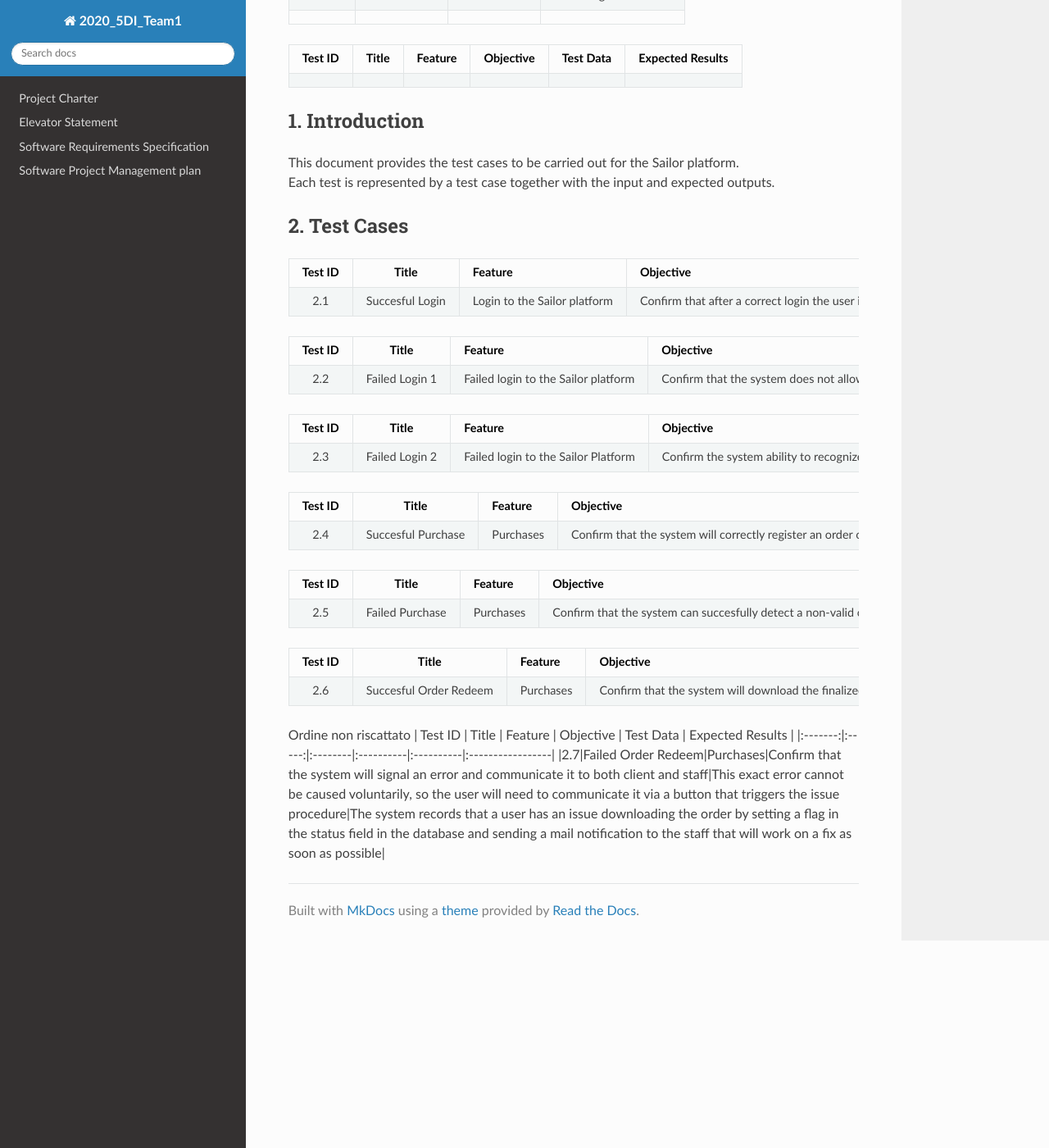
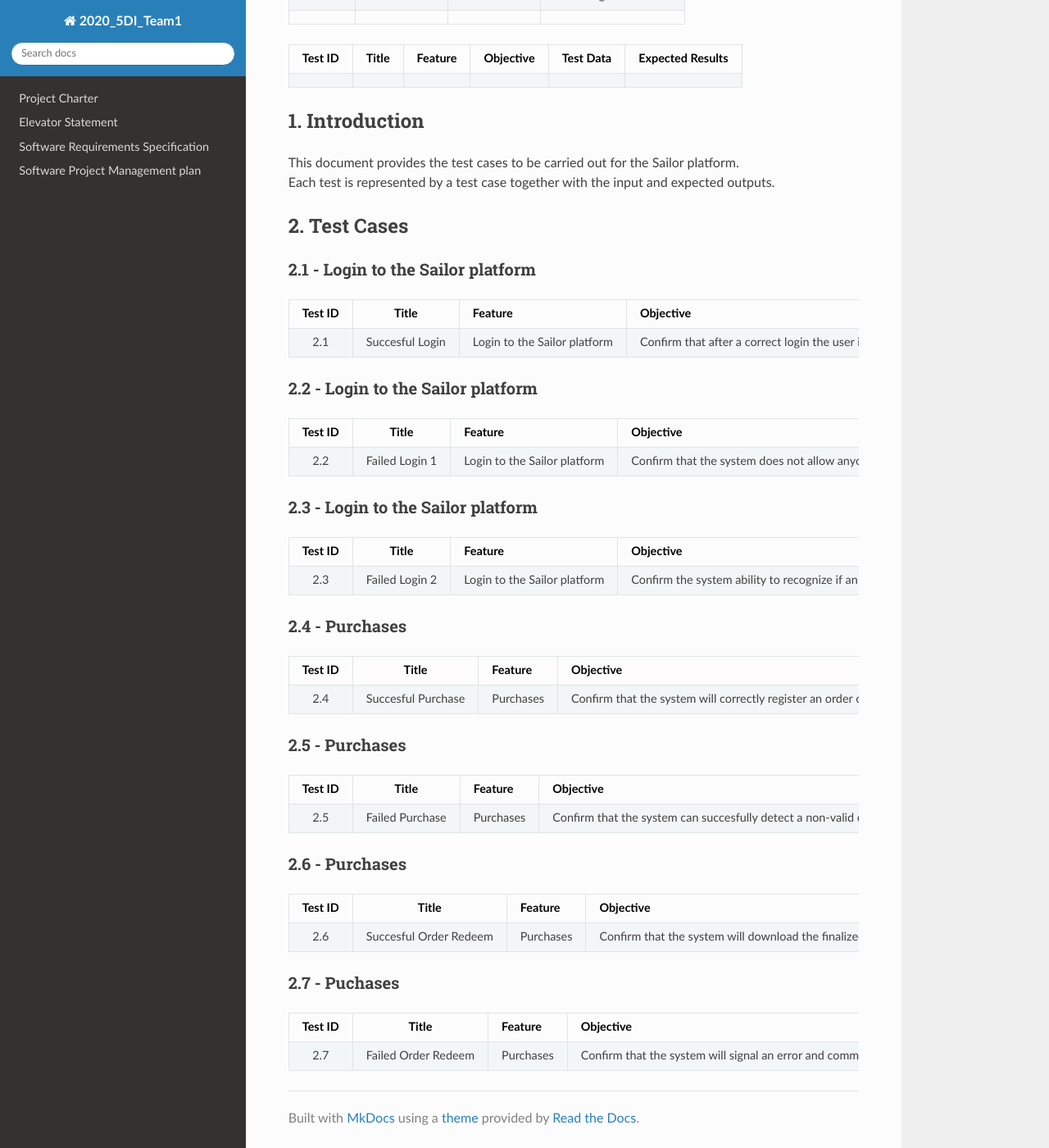
Before and after one commit to FlippedAle/2020_5DI_Team1_DOnofrio, an MkDocs documentation site: the page built from docs/testCaseSpecification.md, in a window 1280 px wide and 1400 px high, scrolled down 324 px. Shown: the whole window at 82% size. Built offline with MkDocs 1.6.1, drawn with Linux system fonts in a browser that asks for light colours; nearby versions of some CDN libraries.

Commit message:
Update testCaseSpecification.md

```diff
--- a/docs/testCaseSpecification.md
+++ b/docs/testCaseSpecification.md
@@ -1,3 +1,4 @@
+
 # Sailor - Pioneers of the digital entrepreneurship
 ## Test Case Specification
 
@@ -20,31 +21,45 @@ Each test is represented by a test case together with the input and expected out
 
 ## 2. Test Cases
 
+### 2.1 - Login to the Sailor platform
+
 | Test ID | Title | Feature | Objective | Test Data | Expected Results |
 |:-------:|:-----:|:--------|:----------|:----------|:-----------------|
 |2.1|Succesful Login|Login to the Sailor platform|Confirm that after a correct login the user is prompted to his/her profile|Email: theflippedguys@gmail.com, Password: Prova123|The system redirects you to the user profile|
 
-| Test ID | Title | Feature | Objective | Test Data | Expected Results |
-|:-------:|:-----:|:--------|:----------|:----------|:-----------------|
-|2.2|Failed Login 1|Failed login to the Sailor platform|Confirm that the system does not allow anyone to log in with the wrong credentials|Email: theflippedguys@gmail.com, Password: Errore|The system shows a message containing the correct error code, informations and possible fixes|
+### 2.2 - Login to the Sailor platform
 
 | Test ID | Title | Feature | Objective | Test Data | Expected Results |
 |:-------:|:-----:|:--------|:----------|:----------|:-----------------|
-|2.3|Failed Login 2|Failed login to the Sailor Platform|Confirm the system ability to recognize if an account does not exist by denying the access to anyone who tries to log in without a registered email|Email: theflippedteam@gmail.com, Password: Prova123|The system shows a message containing the error correct code, informations and possible fixes|
+|2.2|Failed Login 1|Login to the Sailor platform|Confirm that the system does not allow anyone to log in with the wrong credentials|Email: theflippedguys@gmail.com, Password: Errore|The system shows a message containing the correct error code, informations and possible fixes|
+
+### 2.3 - Login to the Sailor platform
+
+| Test ID | Title | Feature | Objective | Test Data | Expected Results |
+|:-------:|:-----:|:--------|:----------|:----------|:-----------------|
+|2.3|Failed Login 2|Login to the Sailor platform|Confirm the system ability to recognize if an account does not exist by denying the access to anyone who tries to log in without a registered email|Email: theflippedteam@gmail.com, Password: Prova123|The system shows a message containing the error correct code, informations and possible fixes|
+
+### 2.4 - Purchases
 
 | Test ID | Title | Feature | Objective | Test Data | Expected Results |
 |:-------:|:-----:|:--------|:----------|:----------|:-----------------|
 |2.4|Succesful Purchase|Purchases|Confirm that the system will correctly register an order once being forwarded by the client|An example order with the previously used account (theflippedguys@gmail.com)|The system will correctly register the order in the database and it will be visible by the staff in the pending orders dashboard and by the user in the appropriate section|
 
+### 2.5 - Purchases
+
 | Test ID | Title | Feature | Objective | Test Data | Expected Results |
 |:-------:|:-----:|:--------|:----------|:----------|:-----------------|
 |2.5|Failed Purchase|Purchases|Confirm that the system can succesfully detect a non-valid order request|An example order with the previously used account but deselecting every item from the list before forwarding it|The system shows a message containing the error correct code, informations and possible fixes. It also will not proceed with the actual payment procedure nor register the order in the database|
+
+
+### 2.6 - Purchases
 
 | Test ID | Title | Feature | Objective | Test Data | Expected Results |
 |:-------:|:-----:|:--------|:----------|:----------|:-----------------|
 |2.6|Succesful Order Redeem|Purchases|Confirm that the system will download the finalized order onto the user machine and record the actions in the database|The previously used example order forwarded by the example account|The system will download the complete package onto the user's machine and also record the succesful checkout|
 
-Ordine non riscattato
+### 2.7 - Puchases
+
 | Test ID | Title | Feature | Objective | Test Data | Expected Results |
 |:-------:|:-----:|:--------|:----------|:----------|:-----------------|
 |2.7|Failed Order Redeem|Purchases|Confirm that the system will signal an error and communicate it to both client and staff|This exact error cannot be caused voluntarily, so the user will need to communicate it via a button that triggers the issue procedure|The system records that a user has an issue downloading the order by setting a flag in the status field in the database and sending a mail notification to the staff that will work on a fix as soon as possible|
```
